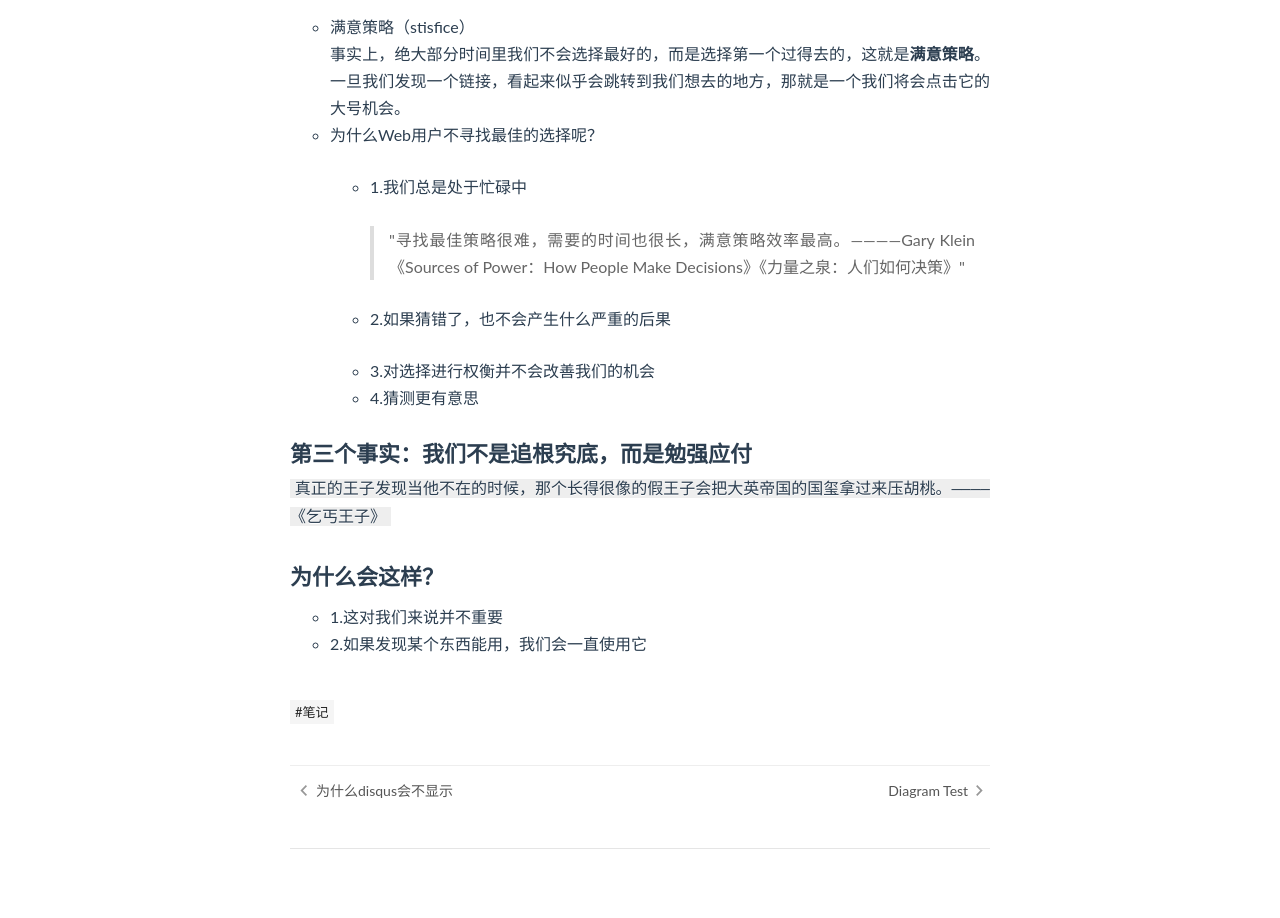
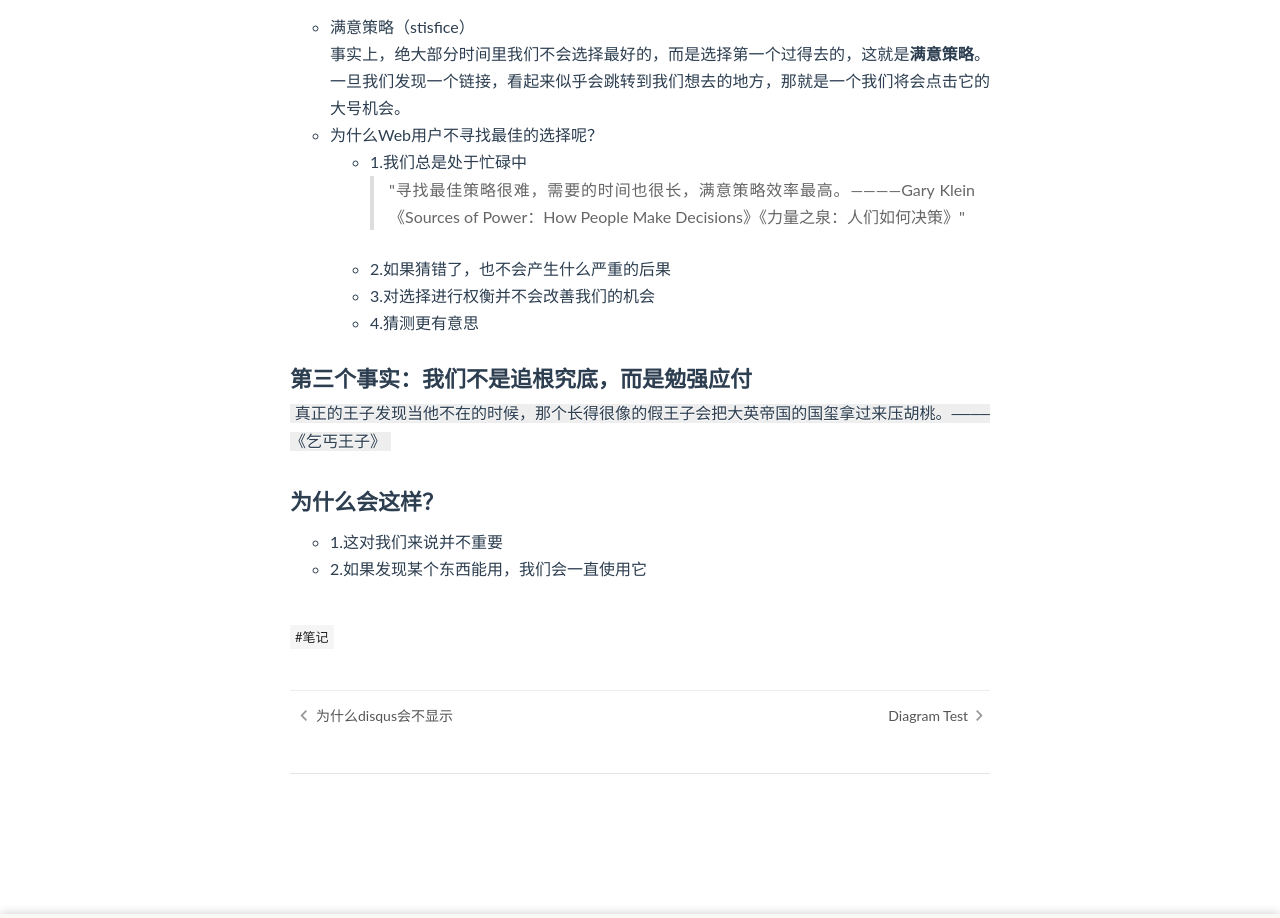
Before and after one commit to shiroming/iiMX, a plain HTML site: page 2015/09/29/点石成金/index.html in a window 1280 px wide. Shown: the part 1820-2738 px from the top of the page. Drawn offline with Linux system fonts and the light colour scheme.

Commit message:
Site updated: 2019-04-05 23:16:42

```diff
--- a/2015/09/29/点石成金/index.html
+++ b/2015/09/29/点石成金/index.html
@@ -48,7 +48,7 @@
 <meta property="og:site_name" content="小白的博客">
 <meta property="og:description" content="昨天coding月读新书到了，看了作者的自述，太喜感了。">
 <meta property="og:image" content="https://iimx.net/images/点石成金.jpg">
-<meta property="og:updated_time" content="2019-04-05T15:15:00.900Z">
+<meta property="og:updated_time" content="2019-04-05T15:16:29.080Z">
 <meta name="twitter:card" content="summary">
 <meta name="twitter:title" content="Don`t make me think 点石成金">
 <meta name="twitter:description" content="昨天coding月读新书到了，看了作者的自述，太喜感了。">
@@ -237,7 +237,7 @@
 <li>令人愉悦：人们使用的时候觉得有意思甚至很好玩吗？</li>
 </ul>
 <h2 id="可用性第一定律（原则）">可用性第一定律（原则）</h2><p>别让我思考 Don&#39;t make me think<br><code>扩展原则 如果你不能做到让一个页面不言而喻，那么至少应该让它自我解释。</code></p>
-<h2 id="第一个事实：我们不是阅读，而是扫描">第一个事实：我们不是阅读，而是扫描</h2><p>为什么扫描？  </p>
+<h2 id="第一个事实：我们不是阅读，而是扫描">第一个事实：我们不是阅读，而是扫描</h2><p>为什么扫描？</p>
 <ul>
 <li>我们总是任务在身  </li>
 <li>我们知道自己不必阅读所有内容  </li>
@@ -245,15 +245,12 @@
 </ul>
 <h2 id="第二个事实：我们不作最佳选择，而是满意即可">第二个事实：我们不作最佳选择，而是满意即可</h2><ul>
 <li>满意策略（stisfice）<br>事实上，绝大部分时间里我们不会选择最好的，而是选择第一个过得去的，这就是<strong>满意策略</strong>。一旦我们发现一个链接，看起来似乎会跳转到我们想去的地方，那就是一个我们将会点击它的大号机会。</li>
-<li><p>为什么Web用户不寻找最佳的选择呢？</p>
-<ul>
-<li><p>1.我们总是处于忙碌中  </p>
-<blockquote>
+<li>为什么Web用户不寻找最佳的选择呢？  <ul>
+<li>1.我们总是处于忙碌中  <blockquote>
 <p>&quot;寻找最佳策略很难，需要的时间也很长，满意策略效率最高。————Gary Klein《Sources of Power：How People Make Decisions》《力量之泉：人们如何决策》&quot;</p>
 </blockquote>
 </li>
-<li><p>2.如果猜错了，也不会产生什么严重的后果</p>
-</li>
+<li>2.如果猜错了，也不会产生什么严重的后果</li>
 <li>3.对选择进行权衡并不会改善我们的机会</li>
 <li>4.猜测更有意思</li>
 </ul>
--- a/sitemap.xml
+++ b/sitemap.xml
@@ -3,7 +3,7 @@
 
   <url>
     <loc>https://iimx.net/2015/09/29/%E7%82%B9%E7%9F%B3%E6%88%90%E9%87%91/</loc>
-    <lastmod>2019-04-05T15:15:00.900Z</lastmod>
+    <lastmod>2019-04-05T15:16:29.080Z</lastmod>
   </url>
 
   <url>
```
Also changed, not shown: atom.xml (+5 -8 lines).
